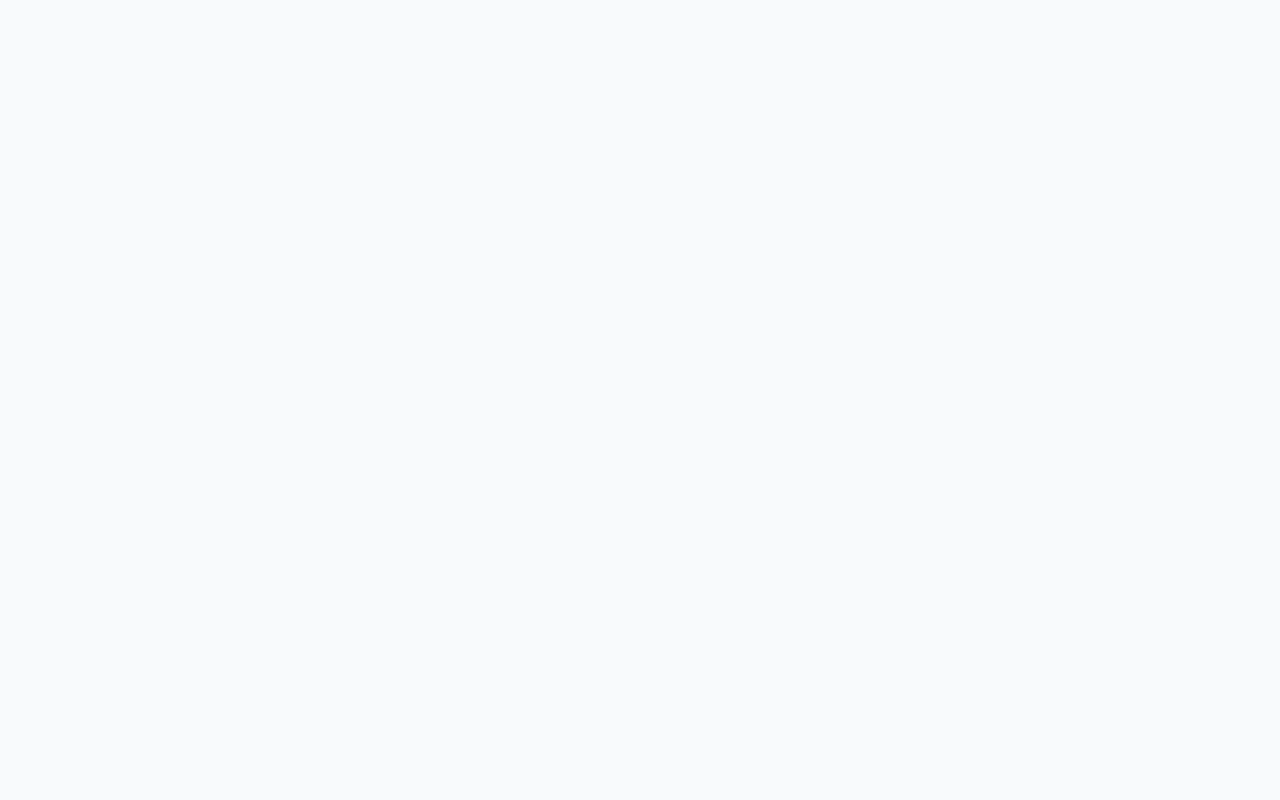
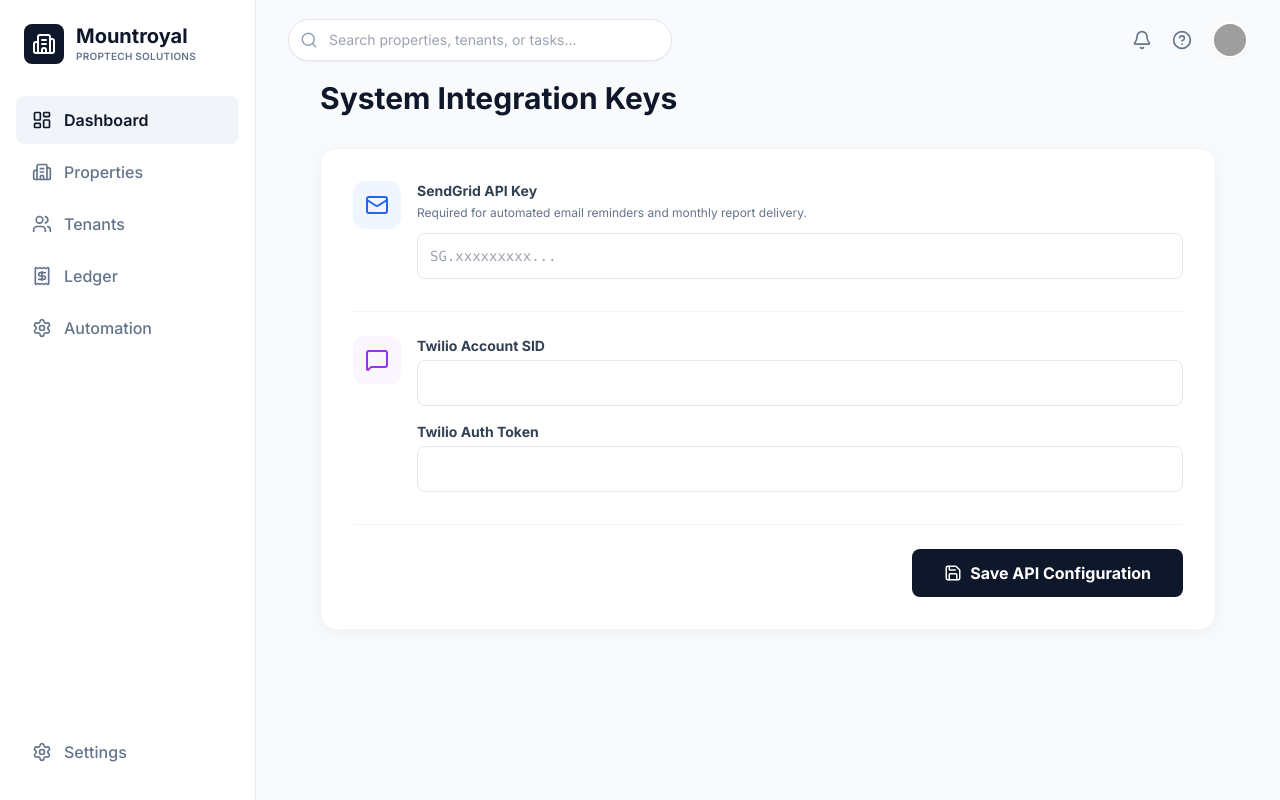
Before and after one commit to Jeremiahtec/mountroyal, a React (Vite) app in the folder mountroyal-app/: page /settings in a window 1280 px wide. Before the commit this address had no page. Built offline with nearby package versions, Linux system fonts and the light colour scheme; grey boxes are pictures that could not be loaded.

Commit message:
Cors error fixed

```diff
--- a/mountroyal-app/src/App.jsx
+++ b/mountroyal-app/src/App.jsx
@@ -6,6 +6,7 @@ import PropertyDetails from './pages/PropertyDetails'; // <-- Make sure this fil
 import Tenants from './pages/Tenants';
 import Ledger from './pages/Ledger';
 import Automation from './pages/Automation';
+import AccountSettings from './pages/AccountSettings';
 
 export default function App() {
   return (
@@ -26,6 +27,8 @@ export default function App() {
           <Route path="tenants" element={<Tenants />} />
           <Route path="ledger" element={<Ledger />} />
           <Route path="automation" element={<Automation />} />
+            <Route path="/settings" element={<AccountSettings />} /> {/* <-- Add this! */}
+
 
         </Route>
       </Routes>
--- /dev/null
+++ b/mountroyal-app/src/pages/AccountSettings.jsx
@@ -0,0 +1,74 @@
+import { useState } from 'react';
+import { Save, Key, Mail, MessageSquare, ShieldCheck, Loader2 } from 'lucide-react';
+
+export default function AccountSettings() {
+  const [isSaving, setIsSaving] = useState(false);
+
+  // You would eventually fetch these from your 'system_settings' table
+  const [credentials, setCredentials] = useState({
+    sendgridKey: '',
+    twilioSid: '',
+    twilioToken: ''
+  });
+
+  const handleSave = () => {
+    setIsSaving(true);
+    // Simulate API call to update system_settings table
+    setTimeout(() => setIsSaving(false), 1000);
+  };
+
+  return (
+    <div className="max-w-4xl mx-auto pb-12">
+      <h2 className="text-3xl font-extrabold text-brandNavy mb-8">System Integration Keys</h2>
+
+      <div className="bg-white p-8 rounded-2xl shadow-soft border border-slate-100">
+        <div className="space-y-8">
+
+          {/* SendGrid Section */}
+          <div className="flex gap-4">
+            <div className="p-3 bg-blue-50 text-blue-600 rounded-xl h-fit"><Mail size={24} /></div>
+            <div className="flex-1">
+              <label className="block text-sm font-bold text-slate-700 mb-1">SendGrid API Key</label>
+              <p className="text-xs text-slate-500 mb-3">Required for automated email reminders and monthly report delivery.</p>
+              <input
+                type="password"
+                placeholder="SG.xxxxxxxxx..."
+                className="w-full border border-slate-200 rounded-lg p-3 font-mono text-sm"
+                value={credentials.sendgridKey}
+                onChange={(e) => setCredentials({...credentials, sendgridKey: e.target.value})}
+              />
+            </div>
+          </div>
+
+          {/* Twilio Section */}
+          <div className="flex gap-4 pt-6 border-t border-slate-100">
+            <div className="p-3 bg-purple-50 text-purple-600 rounded-xl h-fit"><MessageSquare size={24} /></div>
+            <div className="flex-1 grid grid-cols-1 md:grid-cols-2 gap-4">
+              <div className="md:col-span-2">
+                <label className="block text-sm font-bold text-slate-700 mb-1">Twilio Account SID</label>
+                <input type="text" className="w-full border border-slate-200 rounded-lg p-3 font-mono text-sm" value={credentials.twilioSid} onChange={(e) => setCredentials({...credentials, twilioSid: e.target.value})} />
+              </div>
+              <div className="md:col-span-2">
+                <label className="block text-sm font-bold text-slate-700 mb-1">Twilio Auth Token</label>
+                <input type="password" className="w-full border border-slate-200 rounded-lg p-3 font-mono text-sm" value={credentials.twilioToken} onChange={(e) => setCredentials({...credentials, twilioToken: e.target.value})} />
+              </div>
+            </div>
+          </div>
+
+          {/* Save Action */}
+          <div className="pt-6 border-t border-slate-100 flex justify-end">
+            <button
+              onClick={handleSave}
+              disabled={isSaving}
+              className="flex items-center gap-2 bg-brandNavy text-white px-8 py-3 rounded-lg font-bold hover:bg-slate-800 transition-all"
+            >
+              {isSaving ? <Loader2 className="animate-spin" size={18} /> : <Save size={18} />}
+              Save API Configuration
+            </button>
+          </div>
+
+        </div>
+      </div>
+    </div>
+  );
+}
```
Also changed, not shown: 1 other file (tests, documents, lock files or other folders).
